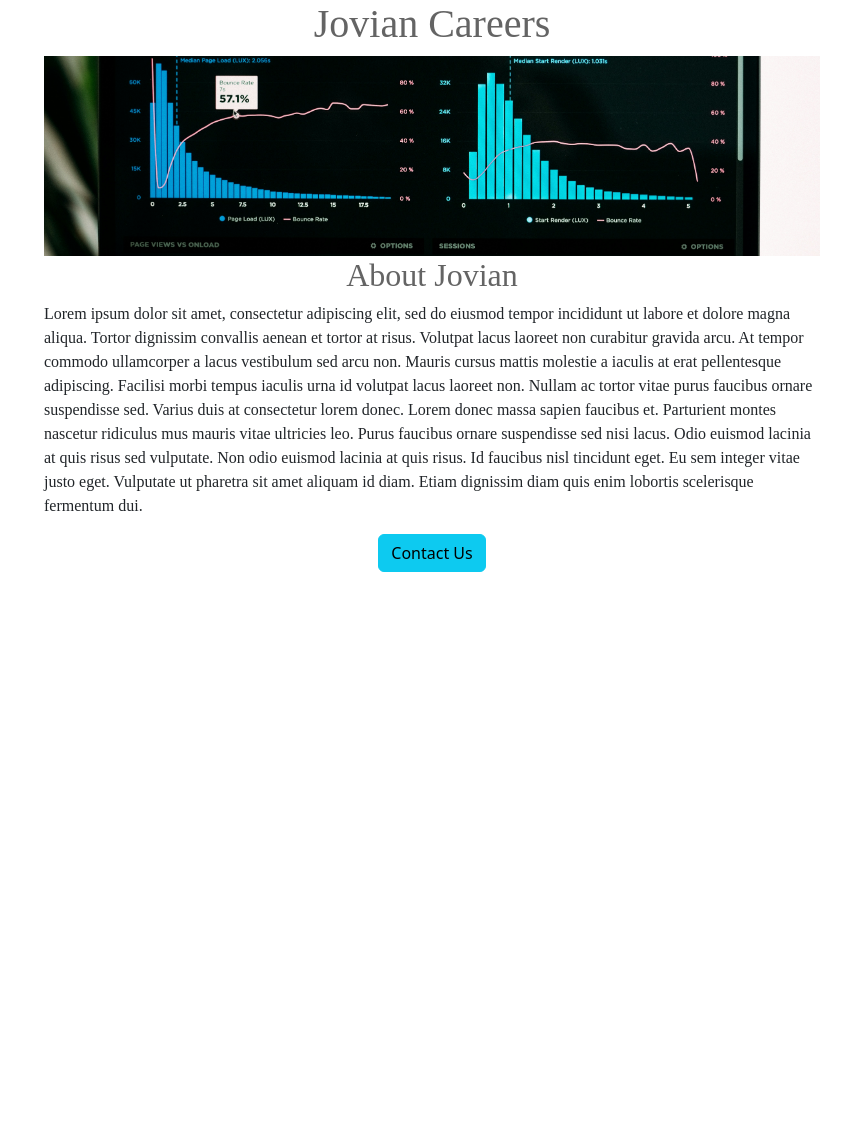
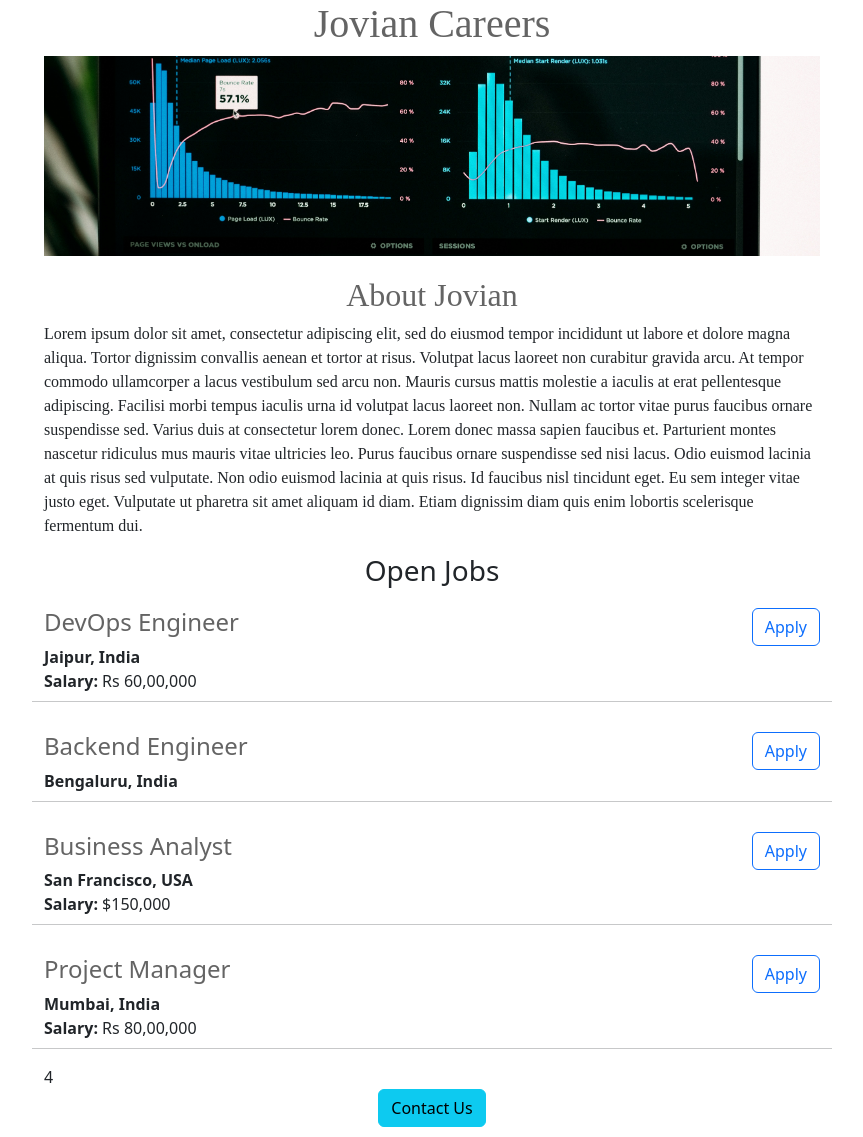
Before and after one commit to anantvardhan04/jovian-careers, a Flask app: page / in a window 1280 px wide. Shown: the whole page, without its empty margins (208-1071 px from the left). Before the commit the page ends 572 px from the top, so only its background shows below. Run offline with Flask 3, Linux system fonts and the light colour scheme.

Commit message:
Added dynamic values

```diff
--- a/app.py
+++ b/app.py
@@ -3,10 +3,31 @@ from flask import render_template
 
 app = Flask(__name__)
 
+JOBS = [{
+    "id": 1,
+    "title": "DevOps Engineer",
+    "salary": "Rs 60,00,000",
+    "location": "Jaipur, India"
+}, {
+    "id": 2,
+    "title": "Backend Engineer",
+    "location": "Bengaluru, India"
+}, {
+    "id": 3,
+    "title": "Business Analyst",
+    "salary": "$150,000",
+    "location": "San Francisco, USA"
+}, {
+    "id": 4,
+    "title": "Project Manager",
+    "salary": "Rs 80,00,000",
+    "location": "Mumbai, India"
+}]
+
 
 @app.route('/')
 def helloworld():
-  return render_template("index.html")
+  return render_template("index.html", jobs=JOBS)
 
 
 if (__name__ == "__main__"):
--- a/templates/index.html
+++ b/templates/index.html
@@ -33,9 +33,11 @@
   <body>
     <div class="container">
       <h1>Jovian Careers</h1>
-      <img src="https://c50b52bf-960b-48fe-b64f-42695f8e8632-00-3sniz9sxcfra9.picard.replit.dev/static/career.jpg">
+      <img src="https://c50b52bf-960b-48fe-b64f-42695f8e8632-00-3sniz9sxcfra9.picard.replit.dev/static/career.jpg" style="margin-bottom: 20px;">
       <h2>About Jovian</h2>
       <p id="About">Lorem ipsum dolor sit amet, consectetur adipiscing elit, sed do eiusmod tempor incididunt ut labore et dolore magna aliqua. Tortor dignissim convallis aenean et tortor at risus. Volutpat lacus laoreet non curabitur gravida arcu. At tempor commodo ullamcorper a lacus vestibulum sed arcu non. Mauris cursus mattis molestie a iaculis at erat pellentesque adipiscing. Facilisi morbi tempus iaculis urna id volutpat lacus laoreet non. Nullam ac tortor vitae purus faucibus ornare suspendisse sed. Varius duis at consectetur lorem donec. Lorem donec massa sapien faucibus et. Parturient montes nascetur ridiculus mus mauris vitae ultricies leo. Purus faucibus ornare suspendisse sed nisi lacus. Odio euismod lacinia at quis risus sed vulputate. Non odio euismod lacinia at quis risus. Id faucibus nisl tincidunt eget. Eu sem integer vitae justo eget. Vulputate ut pharetra sit amet aliquam id diam. Etiam dignissim diam quis enim lobortis scelerisque fermentum dui.</p>
+      <h3 style="text-align: center; margin-bottom:20px">Open Jobs</h3>
+      {% include 'jobitems.html' %}
       <div style="text-align: center;margin-bottom:10px">
       <button class="btn btn-info">Contact Us</button>
       </div>
--- /dev/null
+++ b/templates/jobitems.html
@@ -0,0 +1,19 @@
+{% for job in jobs %}
+<div class="row" style="margin-top:14px">
+  <div class="col-8">
+    <h4 style="color: rgb(100,100,100)"> {{ job['title'] }} </h4>
+    <div>
+      <b> {{ job['location'] }} </b>
+    </div>
+    <div style="margin-bottom:8px">
+      {% if 'salary' in job %}
+      <b>Salary:</b> {{ job['salary'] }}
+      {% endif %}
+    </div>
+  </div>
+  <div class="col-4"  style="text-align: right">
+    <button class="btn btn-outline-primary">Apply</button>
+  </div>
+  <hr></hr>
+</div>
+{% endfor %}4
```
